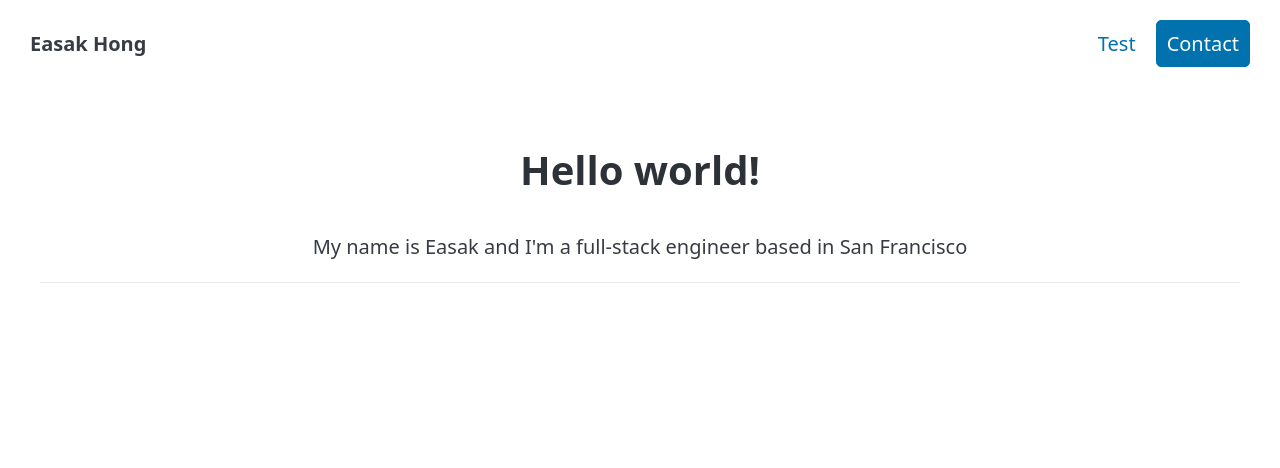
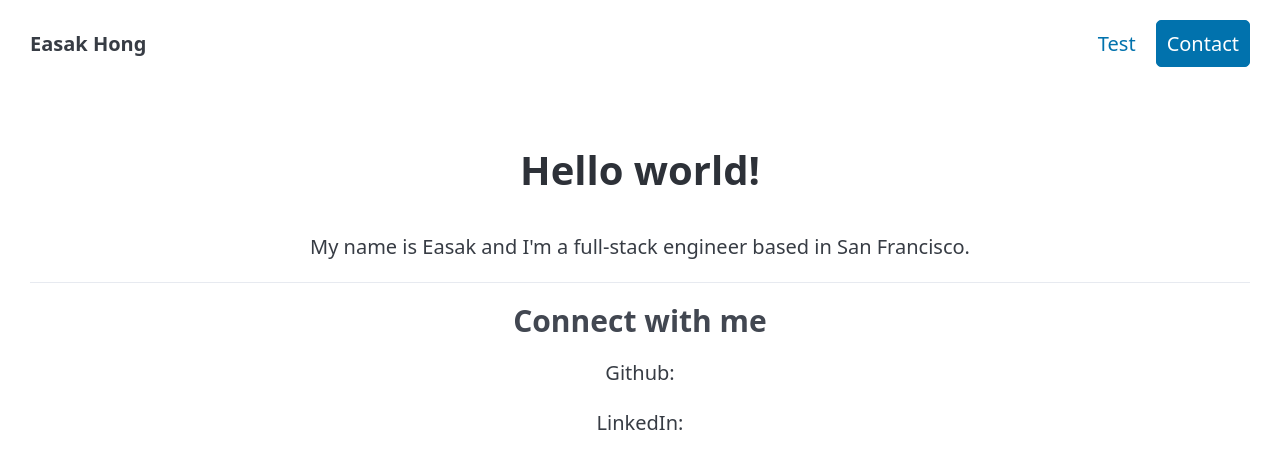
Before and after one commit to ehong07/page, a React (Vite) app in the folder app/: page / in a window 1280 px wide. Shown: the top 468 px of the page. Built offline with nearby package versions, Linux system fonts and the light colour scheme.

Commit message:
split into sections

```diff
--- a/app/src/App.css
+++ b/app/src/App.css
@@ -5,7 +5,7 @@
   text-align: center;
 }
 
-.hero {
+.greeting {
   padding: 1.5em 1.5em 0.5em;
 }
 
--- a/app/src/App.jsx
+++ b/app/src/App.jsx
@@ -1,15 +1,23 @@
-import { useState } from 'react';
 import './App.css';
 
 function App() {
-  const [count, setCount] = useState(0)
-
   return (
-    <div className="container">
-      <h1 className="hero">Hello world!</h1>
-      <p>My name is Easak and I'm a full-stack engineer based in San Francisco</p>
+    <>
+      <section className="hero">
+        <div className="container">
+          <h1 className="greeting">Hello world!</h1>
+          <p>My name is Easak and I&apos;m a full-stack engineer based in San Francisco.</p>
+        </div>
+      </section>
       <hr />
-    </div>
+      <section className="social">
+        <div className="container">
+          <h3>Connect with me</h3>
+          <p>Github:</p>
+          <p>LinkedIn:</p>
+        </div>
+      </section>
+    </>
   )
 }
 
```
